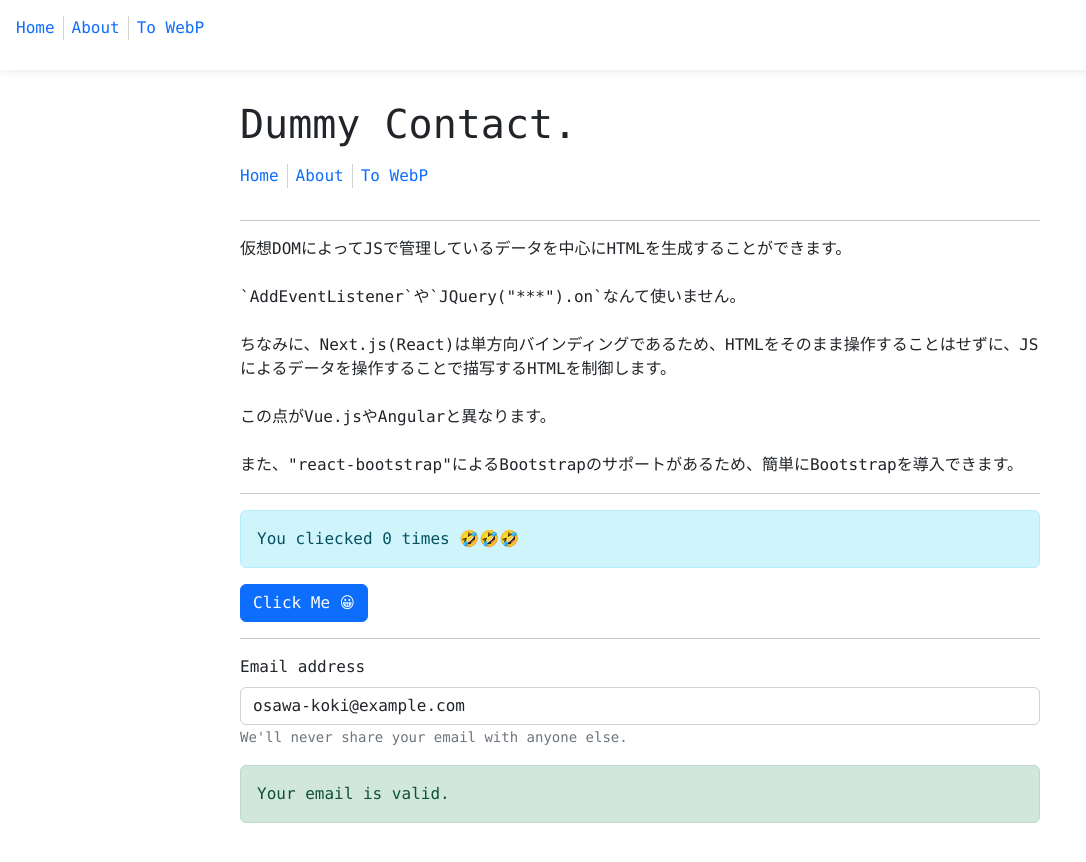
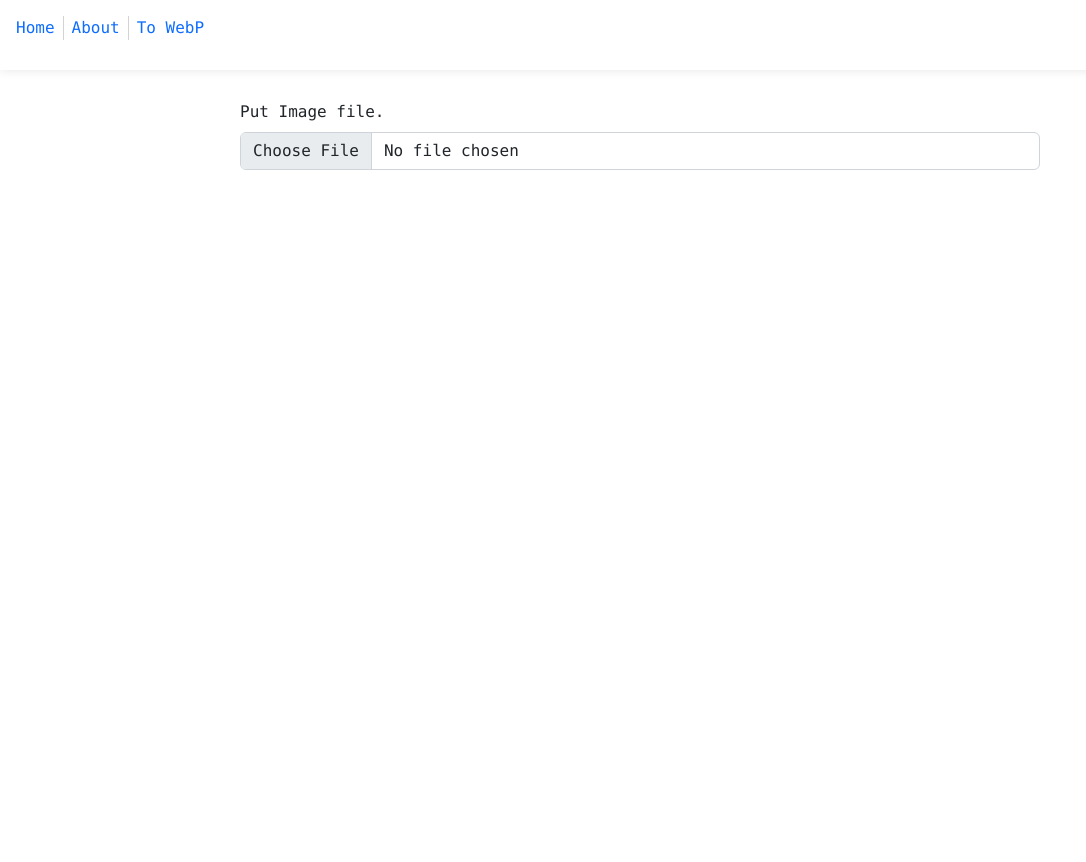
Before and after one commit to osawa-koki/to_WebP, a Next.js app in the folder client/: page /to-webp in a window 1280 px wide. Shown: the top 862 px of the page, without its empty margins (0-1086 px from the left). After the commit the page ends 800 px from the top, so only its background shows below. Built offline with nearby package versions, Linux system fonts and the light colour scheme.

Commit message:
ファイルアップロード。

```diff
--- a/client/pages/to-webp.tsx
+++ b/client/pages/to-webp.tsx
@@ -3,41 +3,18 @@ import React, { useState } from "react";
 import { Button, Alert, Form } from 'react-bootstrap';
 import Layout from "../components/Layout";
 
-import PageBlock from "../components/pages";
+export default function ToWebP() {
 
-const mail_regex = new RegExp(/^[a-zA-Z0-9_.+-]+@[a-zA-Z0-9-]+\.[a-zA-Z0-9-.]+$/);
-
-export default function HelloWorld() {
-
-  let [count, setCount] = useState(0);
-  let [mail, setMail] = useState('osawa-koki@example.com');
+  const [file, setFile] = useState<File | null>(null);
 
   return (
     <Layout>
       <main>
-        <div id="Contact">
-          <h1>Dummy Contact.</h1>
-          <PageBlock />
-          <hr />
-          <p>仮想DOMによってJSで管理しているデータを中心にHTMLを生成することができます。<br /><br />`AddEventListener`や`JQuery("***").on`なんて使いません。<br /><br />ちなみに、Next.js(React)は単方向バインディングであるため、HTMLをそのまま操作することはせずに、JSによるデータを操作することで描写するHTMLを制御します。<br /><br />この点がVue.jsやAngularと異なります。<br /><br />また、"react-bootstrap"によるBootstrapのサポートがあるため、簡単にBootstrapを導入できます。</p>
-          <hr />
-          <Alert variant="info">You cliecked { count } times 🤣🤣🤣</Alert>
-          <Button variant="primary" onClick={() => {setCount(count + 1)}}>Click Me {((count % 3 === 0 && count !== 0) || /3/.test(count.toString()) ? '🤪' : '😀')}</Button>
-          <hr />
-          <Form.Group controlId="formBasicEmail">
-            <Form.Label>Email address</Form.Label>
-            <Form.Control type="email" placeholder="Enter email" value={mail} onInput={(e) => {setMail((e.target as HTMLInputElement).value)}} />
-            <Form.Text>
-              We'll never share your email with anyone else.
-            </Form.Text>
-        </Form.Group>
-        {
-          mail_regex.test(mail) ? (
-            <Alert variant="success">Your email is valid.</Alert>
-          ) : (
-            <Alert variant="danger">Your email is invalid.</Alert>
-          )
-        }
+        <div>
+          <Form.Group>
+            <Form.Label>Put Image file.</Form.Label>
+            <Form.Control type="file" />
+          </Form.Group>
         </div>
       </main>
     </Layout>
```
